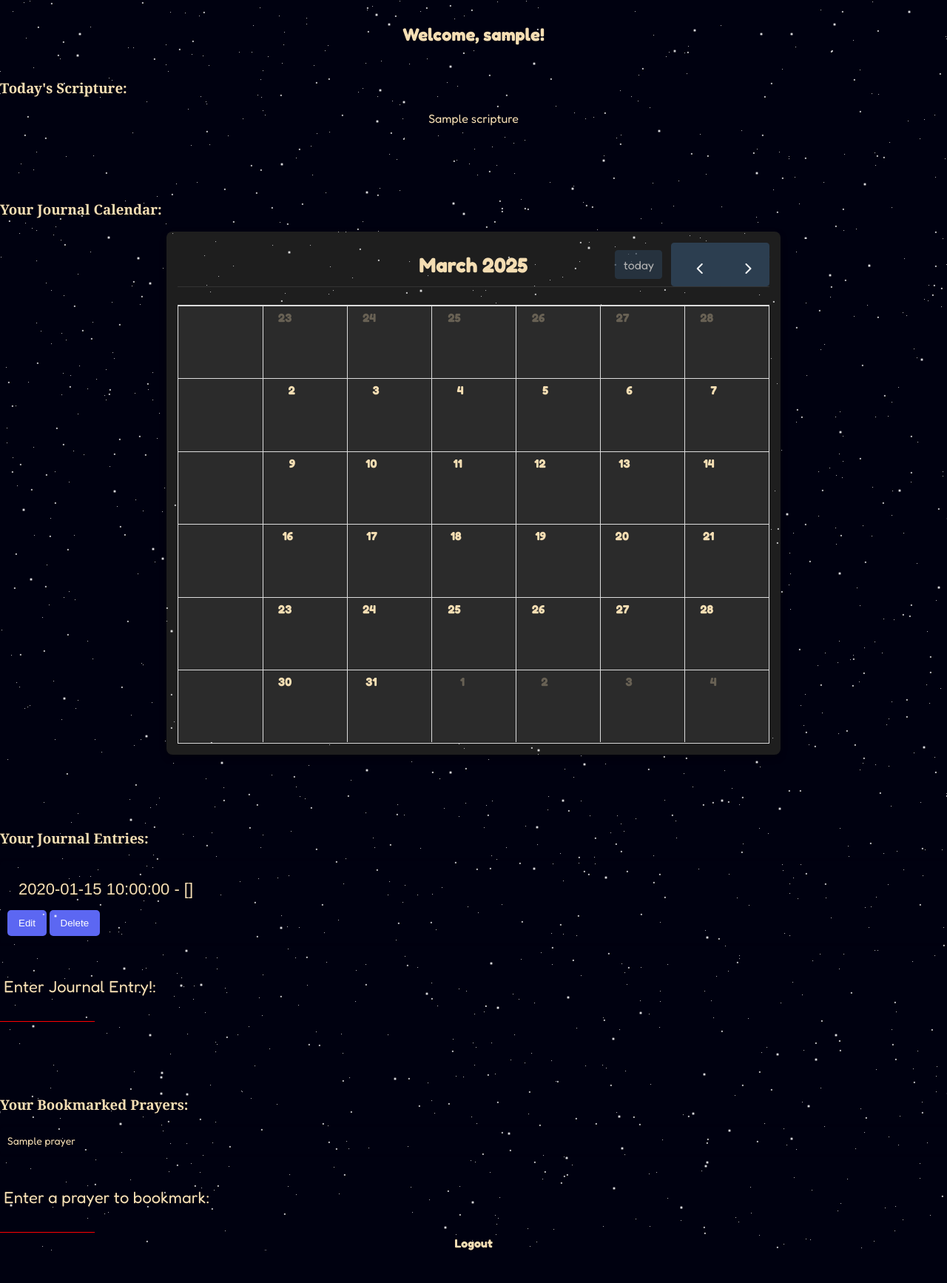
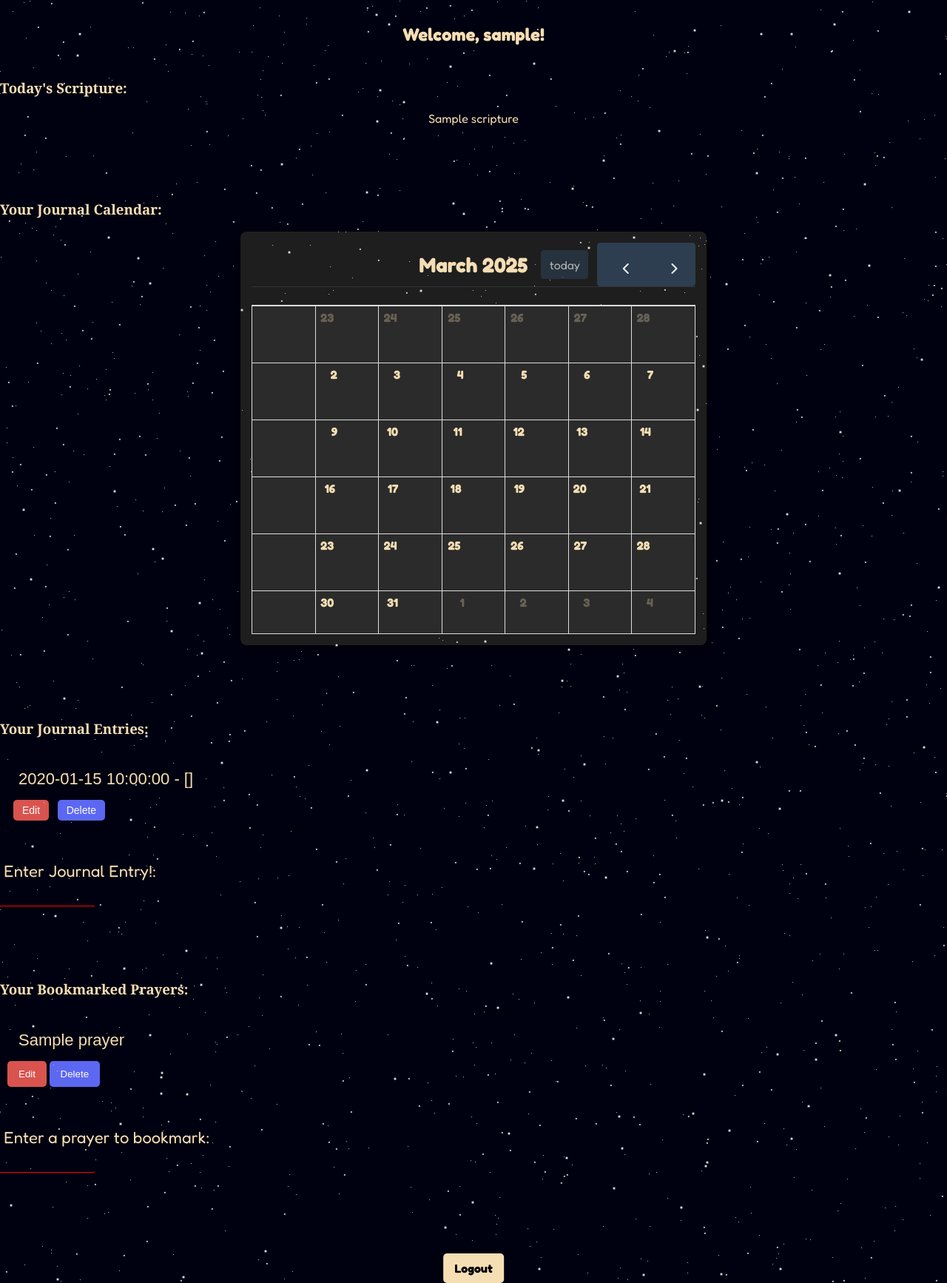
Before and after one commit to mayooo18/AmenDaily, a Flask app: template templates/index.html in a window 1280 px wide. Shown: the whole page at 74% size. Before the commit the page ends 1690 px from the top, so only its background shows below. Run offline with Flask 3, Linux system fonts and the light colour scheme; the template is opened without the code that fills it: most values are stand-ins (such as "Sample title", 1, 10 or a date in 2020).

Commit message:
made calendar smaller and fixed and added edit and delete for journals and bookmarks

```diff
--- a/static/css/home.css
+++ b/static/css/home.css
@@ -27,6 +27,11 @@
 form {
     margin-top: 15px;
 }
+/* ✅ Add space below the bookmark form */
+form[action="/bookmark"] {
+  margin-bottom: 100px; /* Adjust space as needed */
+}
+
 
 textarea, input[type="text"] {
     width: 100%;
@@ -385,7 +390,7 @@
 
 #calendar-container {
   width: 100%;
-  max-width: 800px; /* ✅ Limit container width */
+  max-width: 600px; /* ✅ Limit container width */
   margin: auto; /* ✅ Center the calendar */
   display: flex;
   justify-content: center;
@@ -399,7 +404,7 @@
 
 #calendar {
   width: 100%;
-  max-width: 400px; /* ✅ Smaller calendar width */
+  max-width: 300px; /* ✅ Smaller calendar width */
   min-height: 300px; /* ✅ Reduce height */
   border-radius: 5px;
 }
@@ -440,3 +445,50 @@
   max-width: 80px; /* Limit event width */
   display: inline-block;
 }
+#journal-list button {
+  background: #5c67f2; /* Match primary button color */
+  color: white; /* Text color */
+  padding: 6px 12px;
+  border: none;
+  border-radius: 5px;
+  cursor: pointer;
+  font-size: 14px;
+  transition: background 0.3s;
+  margin-left: 8px; /* Add spacing between buttons */
+}
+
+#journal-list button:hover {
+  background: #4a54e1; /* Slightly darker on hover */
+}
+
+#journal-list button:nth-child(2) {
+  background: #d9534f; /* Red for delete */
+}
+
+
+#journal-list button:nth-child(2):hover {
+  background: #c9302c; /* Darker red on hover */
+}
+#bookmark-list button:hover {
+  background: #4a54e1; /* Slightly darker on hover */
+}
+
+#bookmark-list button:nth-child(2) {
+  background: #d9534f; /* Red for delete */
+}
+
+
+#bookmark-list button:nth-child(2):hover {
+  background: #c9302c; /* Darker red on hover */
+}
+
+.logout-button {
+  display: block; /* Ensures it's on its own line */
+  margin-bottom: 20px; /* Adjust space as needed */
+  padding: 10px 15px;
+  background-color: wheat; /* Keep it styled */
+  color: black;
+  text-decoration: none;
+  border-radius: 5px;
+  margin-top: 30px;
+}
--- a/templates/index.html
+++ b/templates/index.html
@@ -77,11 +77,16 @@
 
     <!-- ✅ Bookmarked Prayers -->
     <h3>Your Bookmarked Prayers:</h3>
-    <ul>
+    <ul id="bookmark-list">
         {% for prayer in user_data.bookmarks %}
-        <li>{{ prayer }}</li>
+            <li id="bookmark-{{ loop.index }}">
+                <span class="bookmark-text">{{ prayer }}</span>
+                <button onclick="editBookmark('{{ loop.index }}')">Edit</button>
+                <button onclick="deleteBookmark('{{ loop.index }}')">Delete</button>
+            </li>
         {% endfor %}
     </ul>
+
 
     <form action="/bookmark" method="post">
         <textarea name="prayer" rows="2" class="question" id="bookmark_msg" required autocomplete="off"></textarea>
@@ -224,6 +229,48 @@
 
         revertBodyChanges();
     </script>
+<script>
+    document.addEventListener("DOMContentLoaded", function () {
+        // ✅ Delete a bookmark
+        window.deleteBookmark = function (bookmarkId) {
+            if (confirm("Are you sure you want to delete this bookmark?")) {
+                fetch("/delete_bookmark", {
+                    method: "POST",
+                    headers: { "Content-Type": "application/json" },
+                    body: JSON.stringify({ bookmark_id: bookmarkId })
+                })
+                .then(response => response.json())
+                .then(data => {
+                    if (data.message) {
+                        document.getElementById("bookmark-" + bookmarkId).remove();
+                    } else {
+                        alert("Error: " + data.error);
+                    }
+                });
+            }
+        };
+
+        // ✅ Edit a bookmark
+        window.editBookmark = function (bookmarkId) {
+            let newText = prompt("Edit your bookmark:");
+            if (newText) {
+                fetch("/edit_bookmark", {
+                    method: "POST",
+                    headers: { "Content-Type": "application/json" },
+                    body: JSON.stringify({ bookmark_id: bookmarkId, new_text: newText })
+                })
+                .then(response => response.json())
+                .then(data => {
+                    if (data.message) {
+                        document.querySelector(`#bookmark-${bookmarkId} .bookmark-text`).innerHTML = newText;
+                    } else {
+                        alert("Error: " + data.error);
+                    }
+                });
+            }
+        };
+    });
+</script>
 
 </body>
 </html>
```
Also changed, not shown: static/css/login.css (+9 -9 lines).
